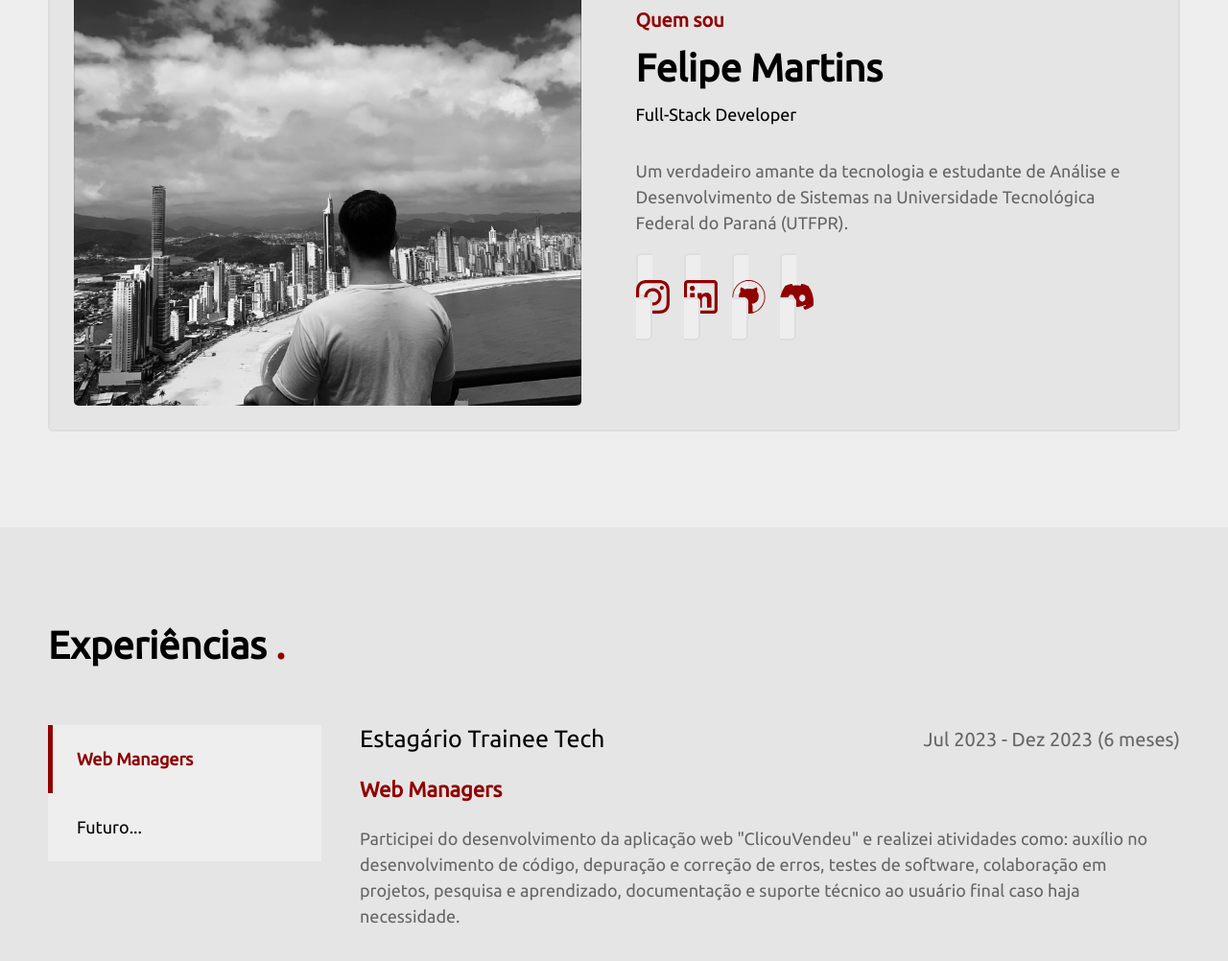
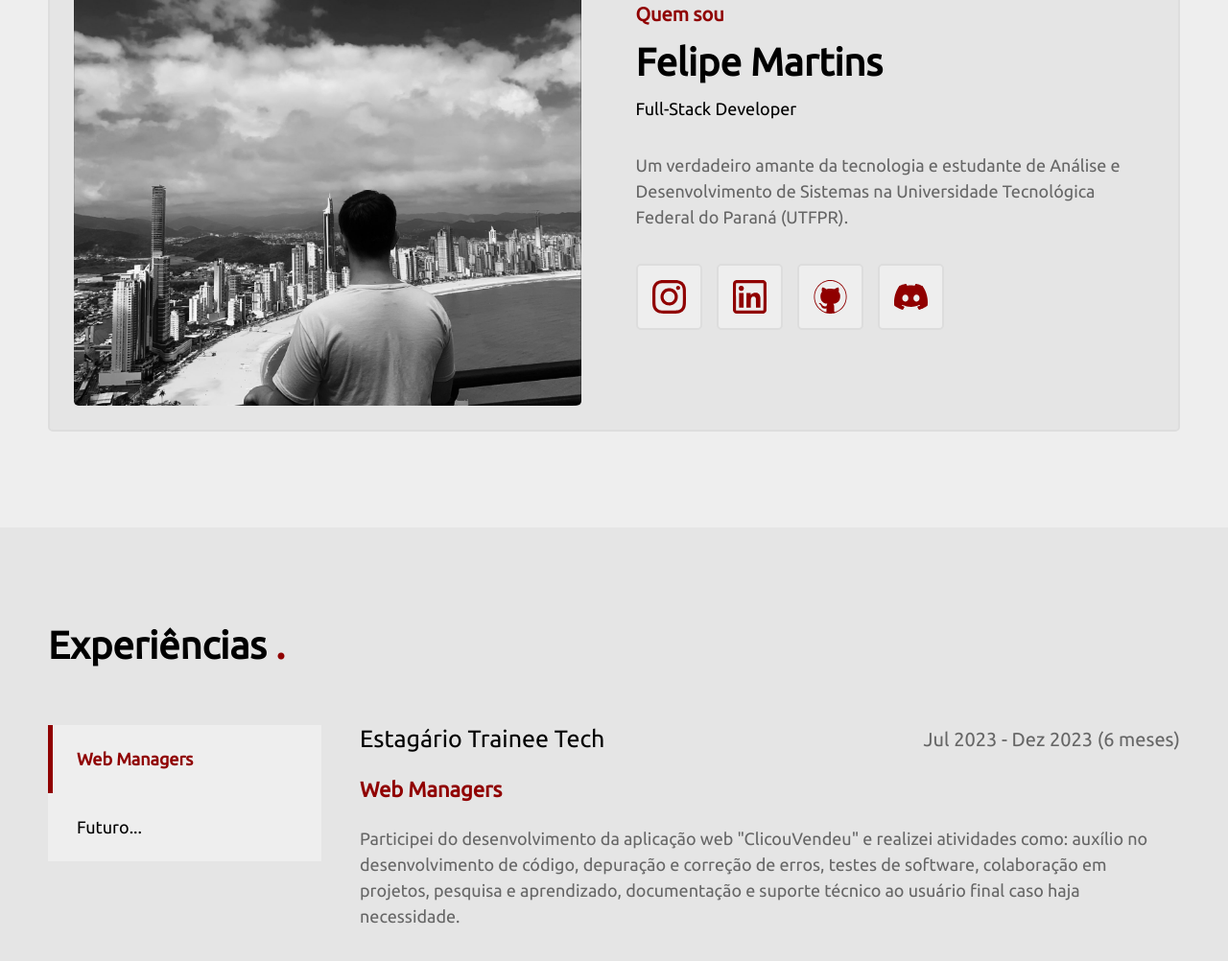
Before and after one commit to felipemartinslucio/portfolio, a plain HTML site: page index.html in a window 1280 px wide. Shown: the part 1015-2017 px from the top of the page at 96% size. Drawn offline with Linux system fonts and the light colour scheme.

Commit message:
Update style.css

```diff
--- a/css/style.css
+++ b/css/style.css
@@ -279,14 +279,14 @@ header {
     }
 }
 
-#sobre-links ul a {
+#sobre-links ul li {
     background-color: var(--primary);
     border: 2px solid var(--border-color);
     border-radius: 5px;
     padding: 15px;
 }
 
-#sobre-links ul a:hover {
+#sobre-links ul li:hover {
     border-color: var(--secundary);
 }
 /* ---------- */
```
